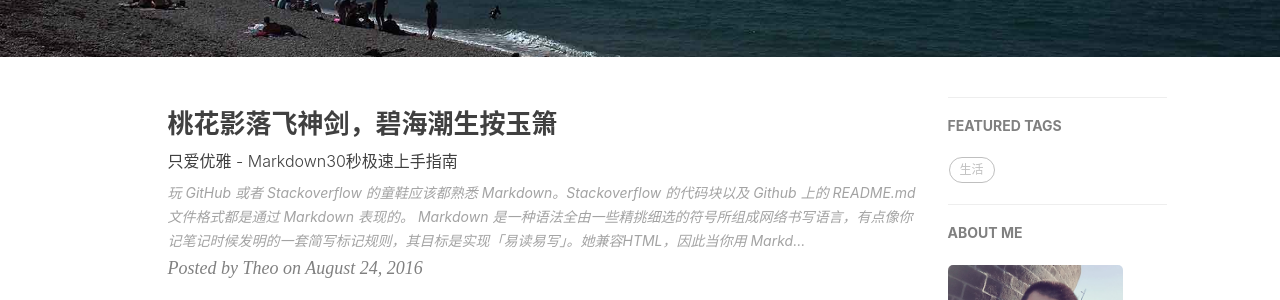
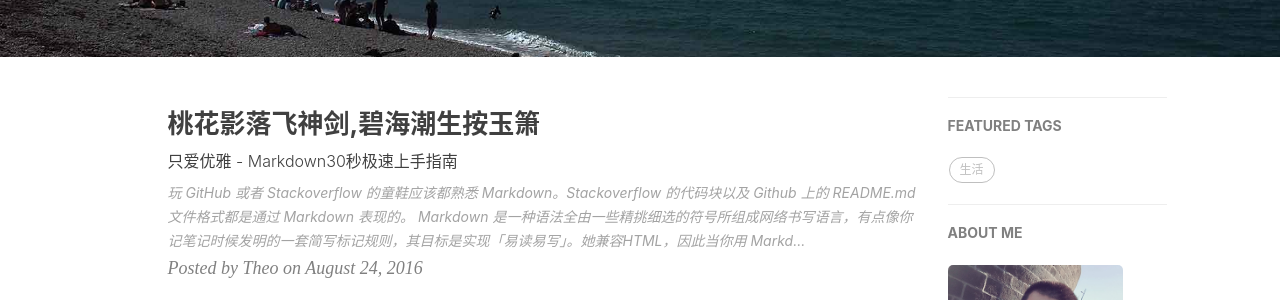
Before and after one commit to theowu/theowu.github.io, a Jekyll site: the page built from index.html, in a window 1280 px wide. Shown: the part 361-661 px from the top of the page. Built offline with Jekyll 4.4.1, drawn with Linux system fonts in a browser that asks for light colours; nearby versions of some CDN libraries; the list of posts is cut into pages by our own code; comment, search, counter and statistics services are not loaded.

```diff
--- a/_posts/2016-08-24-markdown.markdown
+++ b/_posts/2016-08-24-markdown.markdown
@@ -1,6 +1,6 @@
 ---
 layout:     post
-title:      "桃花影落飞神剑，碧海潮生按玉箫"
+title:      "桃花影落飞神剑,碧海潮生按玉箫"
 subtitle:   "只爱优雅 - Markdown30秒极速上手指南"
 date:       2016-08-24 21:42:00
 author:     "Theo"
```
Also changed, not shown: img/post-bg/2016-08-24-markdown.jpg.
